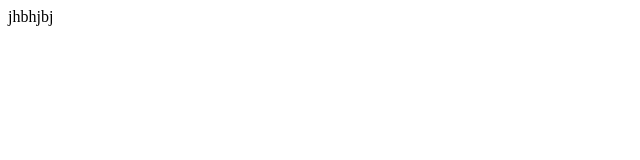
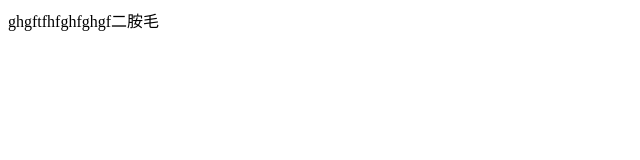
Before and after one commit to wuzhaojun520/OA, a plain HTML site: page index.html in a window 1280 px wide. Shown: the whole page, without its empty margins (0-640 px from the left). Drawn offline with Linux system fonts and the light colour scheme.

Commit message:
fsdfdsfds

```diff
--- a/index.html
+++ b/index.html
@@ -5,6 +5,6 @@
     <title>Title</title>
 </head>
 <body>
-jhbhjbj
+ghgftfhfghfghgf二胺毛
 </body>
 </html>
```
